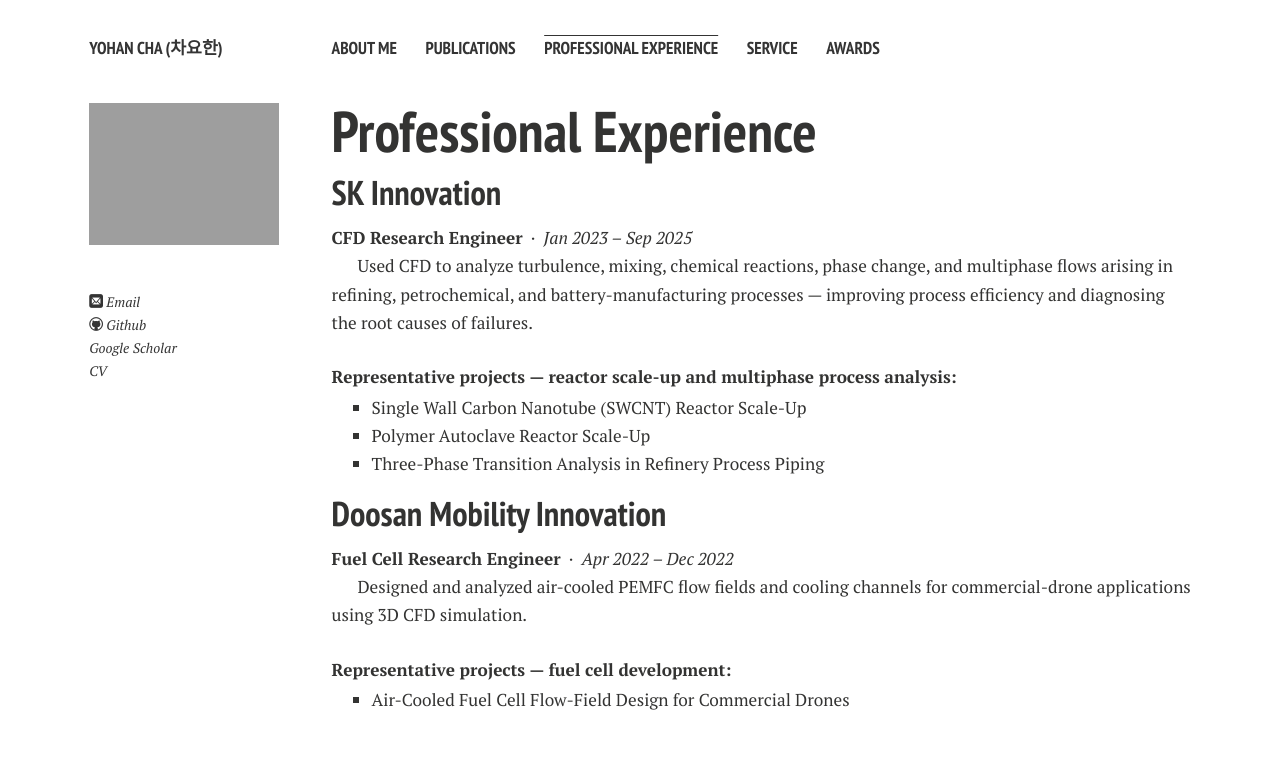
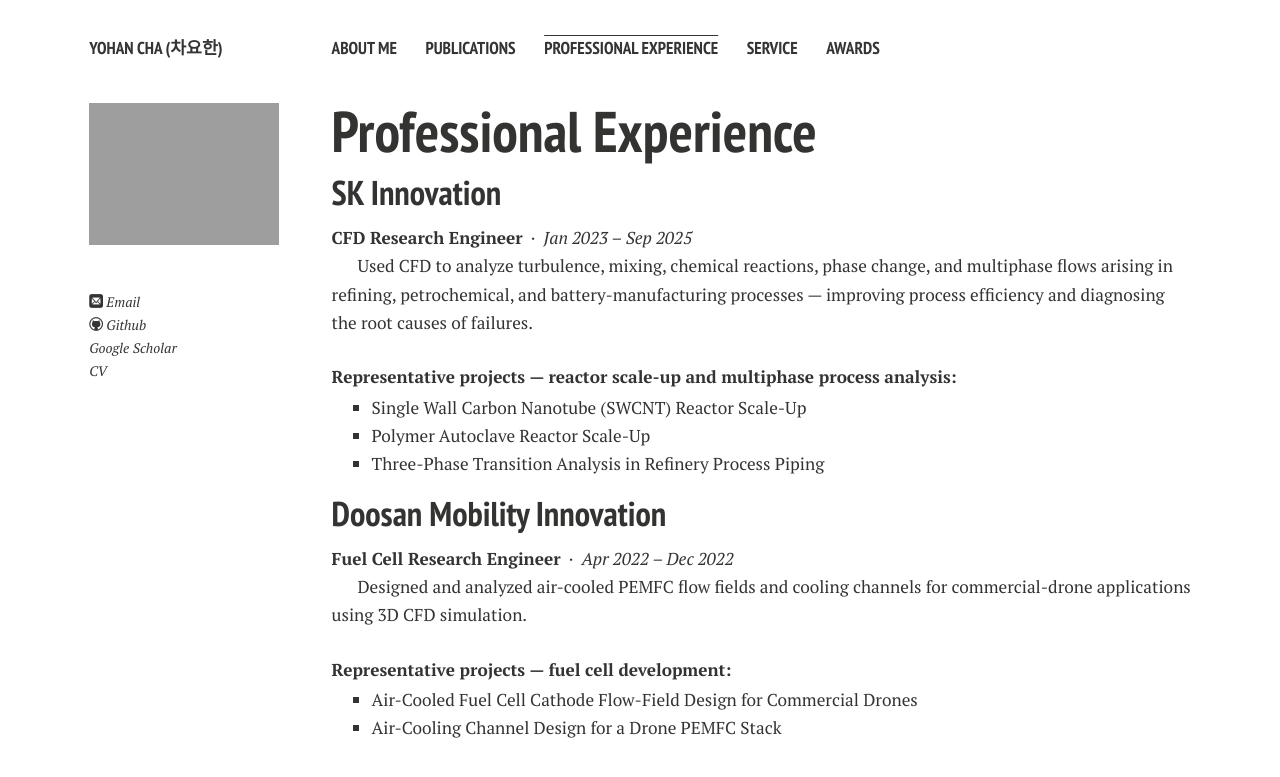
Before and after one commit to powerfulsmooth/powerfulsmooth.github.io, a Jekyll site: the page built from projects.md, in a window 1280 px wide. Shown: the top 777 px of the page. Built offline with Jekyll 4.4.1, drawn with Linux system fonts in a browser that asks for light colours; nearby versions of some CDN libraries; comment, search, counter and statistics services are not loaded; a style sheet for code colours, icons or effects is not loaded.

Commit message:
Add files via upload

```diff
--- a/projects.md
+++ b/projects.md
@@ -29,5 +29,6 @@ Designed and analyzed air-cooled PEMFC flow fields and cooling channels for comm
 
 <p style="text-indent:0;margin:12px 0 0;"><strong>Representative projects — fuel cell development:</strong></p>
 <ul style="margin-top:2px;">
-<li>Air-Cooled Fuel Cell Flow-Field Design for Commercial Drones</li>
+<li>Air-Cooled Fuel Cell Cathode Flow-Field Design for Commercial Drones</li>
+<li>Air-Cooling Channel Design for a Drone PEMFC Stack</li>
 </ul>
```
